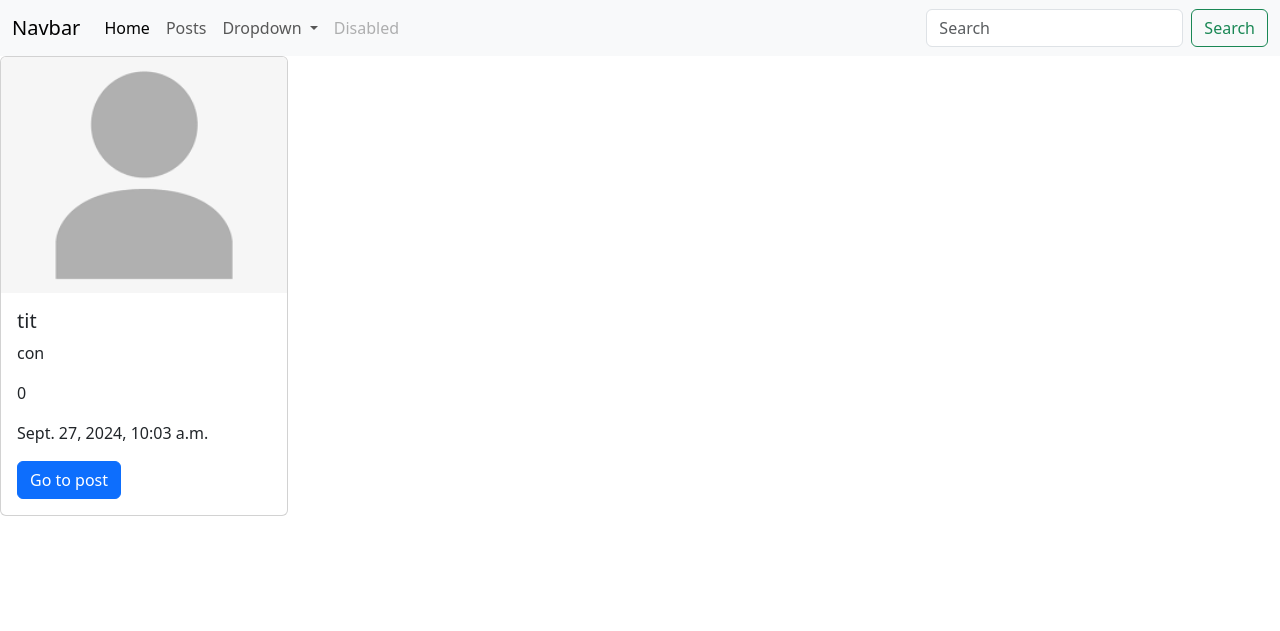
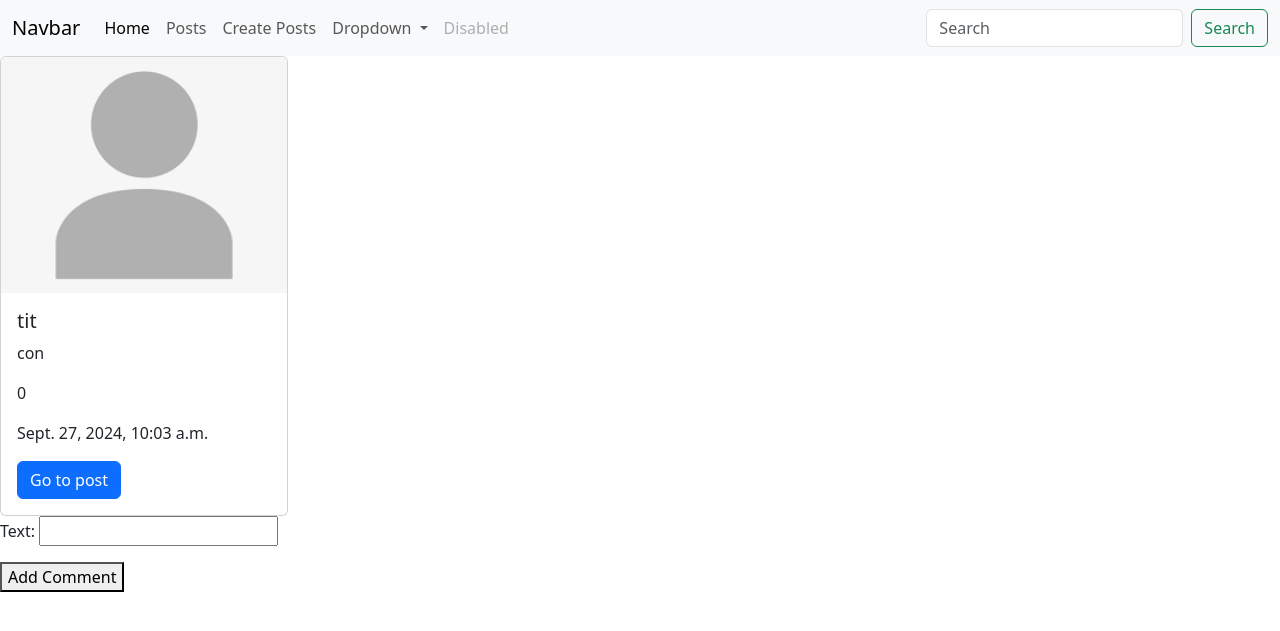
Before and after one commit to aidai1233/hw_django, a Django app: page /posts/8/ in a window 1280 px wide. Shown: the top 631 px of the page. Run offline with Django 5.2, Linux system fonts and the light colour scheme; data comes from the database, SQL or seed files in the repository; both versions use the stored data as it was after the commit.

Commit message:
HomeWork№4

```diff
--- a/blog/settings.py
+++ b/blog/settings.py
@@ -55,7 +55,7 @@ ROOT_URLCONF = 'blog.urls'
 TEMPLATES = [
     {
         'BACKEND': 'django.template.backends.django.DjangoTemplates',
-        'DIRS': ["templates"],
+        'DIRS': [BASE_DIR / "templates"],
         'APP_DIRS': True,
         'OPTIONS': {
             'context_processors': [
--- a/blog/urls.py
+++ b/blog/urls.py
@@ -16,7 +16,7 @@ Including another URLconf
 """
 from django.contrib import admin
 from django.urls import path
-from posts.views import text_view, html_view, list_view, detail_view
+from posts.views import text_view, html_view, list_view, detail_view, post_create_view
 from django.conf import settings
 from django.conf.urls.static import static
 urlpatterns = [
@@ -24,5 +24,6 @@ urlpatterns = [
     path('text/', text_view),
     path('', html_view),
     path('posts/', list_view),
-    path('posts/<int:post_id>/', detail_view)
+    path('posts/<int:post_id>/', detail_view),
+    path('posts/create/', post_create_view)
 ] + static(settings.MEDIA_URL, document_root=settings.MEDIA_ROOT)
--- /dev/null
+++ b/posts/forms.py
@@ -0,0 +1,50 @@
+from django import forms
+from posts.models import Comment, Post
+
+
+class CommentForm(forms.ModelForm):
+    class Meta:
+        model = Comment
+        fields = ['text']
+
+
+class PostForm(forms.Form):
+    image = forms.ImageField()
+    title = forms.CharField(max_length=100)
+    content = forms.CharField()
+
+
+def clean_title(self):
+    title = self.cleaned_data('title')
+    if title.lower() == "python":
+        raise forms.ValidationError("Такое название нельзя!")
+    else:
+        return title
+
+
+def clean(self):
+    cleaned_data = super().clean()
+    title = cleaned_data.get('title')
+    content = cleaned_data.get('content')
+    if title.lower() == content.lower():
+        raise forms.ValidationError("title and content must be different")
+
+
+class PostForm2(forms.ModelForm):
+    class Meta:
+        model = Post
+        fields = ['title', 'content', 'image']
+
+    def clean_title(self):
+        title = self.cleaned_data['title']
+        if title.lower() == "python":
+            raise forms.ValidationError("Такое название нельзя!")
+        else:
+            return title
+
+    def clean(self):
+        cleaned_data = super().clean()
+        title = cleaned_data.get('title')
+        content = cleaned_data.get('content')
+        if title.lower() == content.lower():
+            raise forms.ValidationError("title and content must be different")
--- a/posts/models.py
+++ b/posts/models.py
@@ -31,4 +31,4 @@ class Post(models.Model):
 
 class Comment(models.Model):
     text = models.CharField(max_length=400)
-    post = models.ForeignKey(Post, on_delete=models.CASCADE)
+    post = models.ForeignKey(Post, on_delete=models.CASCADE, related_name='comments')
--- a/posts/views.py
+++ b/posts/views.py
@@ -1,6 +1,8 @@
 from django.shortcuts import render
 from django.http import HttpResponse
-from posts.models import Post
+from posts.models import Post, Comment
+from posts.forms import PostForm2, CommentForm
+from django.shortcuts import render, redirect
 
 
 def text_view(request):
@@ -8,14 +10,45 @@ def text_view(request):
 
 
 def html_view(request):
-    return render(request, 'base.html')
+    if request.method == "GET":
+        return render(request, 'base.html')
 
 
 def list_view(request):
-    posts = Post.objects.all()
-    return render(request, 'post_list.html', context={'posts': posts})
+    if request.method == "GET":
+        posts = Post.objects.all()
+        return render(request, 'posts/post_list.html', context={'posts': posts})
 
 
 def detail_view(request, post_id):
     post = Post.objects.get(id=post_id)
-    return render(request, 'post_detail.html', context={'post': post})
+    if request.method == "GET":
+        form = CommentForm()
+        comments = post.comments.all()
+        return render(
+            request, 'posts/post_detail.html',
+            context={'post': post, 'form': form, 'comments': comments}
+        )
+    if request.method == "POST":
+        form = CommentForm(request.POST)
+        if not form.is_valid():
+            return render(
+                request,
+                'posts/post_detail.html',
+                context={'post': post, 'form': form, }
+            )
+        text = form.cleaned_data.get('text')
+        Comment.objects.create(text=text, post=post)
+        return redirect(f'/posts/{post.id}/')
+
+
+def post_create_view(request):
+    if request.method == "GET":
+        form = PostForm2()
+        return render(request, 'posts/post_create.html', context={'form': form})
+    if request.method == "POST":
+        form = PostForm2(request.POST, request.FILES)
+        if not form.is_valid():
+            return render(request, 'posts/post_create.html', context={'form':form})
+        form.save()
+        return redirect("/posts/")
--- a/templates/base.html
+++ b/templates/base.html
@@ -19,12 +19,14 @@
         <li class="nav-item">
           <a class="nav-link" href="/posts/">Posts</a>
         </li>
+        <li class="nav-item">
+          <a class="nav-link" href="/posts/create/"> Create Posts</a>
+        </li>
         <li class="nav-item dropdown">
           <a class="nav-link dropdown-toggle" href="#" role="button" data-bs-toggle="dropdown" aria-expanded="false">
             Dropdown
           </a>
           <ul class="dropdown-menu">
-            <li><a class="dropdown-item" href="#">Action</a></li>
             <li><a class="dropdown-item" href="#">Another action</a></li>
             <li><hr class="dropdown-divider"></li>
             <li><a class="dropdown-item" href="#">Something else here</a></li>
--- a/templates/post_detail.html
+++ b/templates/posts/post_detail.html
@@ -16,4 +16,16 @@
     <a href="/posts/{{post.id}}/" class="btn btn-primary">Go to post</a>
   </div>
  </div>
+<form action="" method="post">
+  {%csrf_token%}
+  {{form.as_p}}
+  <button type="submit">Add Comment</button>
+</form>
+{%for comment in comments%}
+<div class="card" style="width: 18rem;">
+<div class="card-body">
+     <h5 class="card-title">{{comment.text}}</h5>
+  </div>
+</div>
+{%endfor%}
 {%endblock%}
```
Also changed, not shown: posts/admin.py (+7 -1 lines), templates/posts/post_create.html (added, +10 -0 lines), db.sqlite3, media/posts/Снимок_экрана_1.png (added), media/posts/юсуф.webp (deleted), posts/migrations/0005_alter_post_category.py (added), posts/migrations/0006_alter_comment_post.py (added), templates/posts/post_list.html (renamed from templates/post_list.html).
